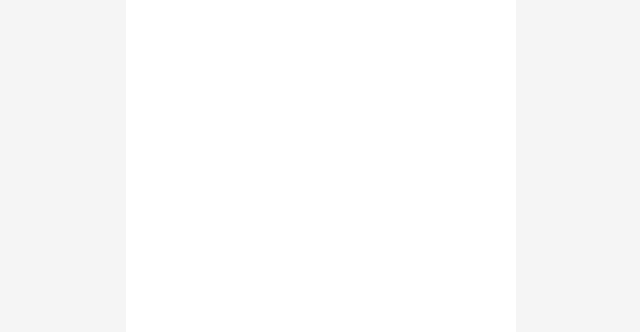
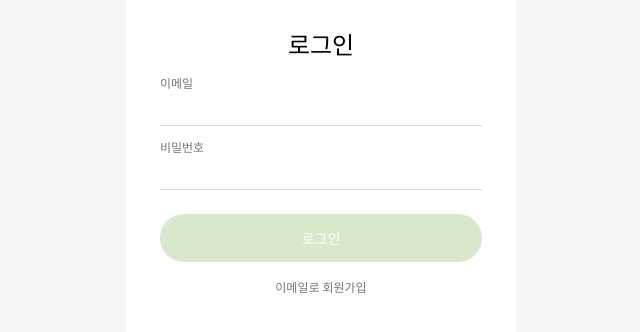
Before and after one commit to FRONTENDSCHOOL7/final-09-campick, a React (Create React App) app: page /login/email in a window 1280 px wide. Before the commit this address had no page. Shown: the top 332 px of the page, without its empty margins (319-959 px from the left). Built offline with nearby package versions, Linux system fonts and the light colour scheme.

Commit message:
🎨 feat : 로그인 구현
라우터에 로그인 이메일 주소 추가

```diff
--- a/src/components/navbar/navbar.jsx
+++ b/src/components/navbar/navbar.jsx
@@ -9,6 +9,7 @@ import postIcon from "../../assets/icons/icon-edit.svg";
 import postIconFill from "../../assets/icons/icon-edit-fill.svg";
 import profileIcon from "../../assets/icons/icon-user.svg";
 import profileIconFill from "../../assets/icons/icon-user-fill.svg";
+
 const NavContainer = styled.nav`
   width: 100%;
   border-top: solid 1px #dbdbdb;
--- a/src/pages/loginEmail/LoginEmail.jsx
+++ b/src/pages/loginEmail/LoginEmail.jsx
@@ -1,5 +1,5 @@
 import React, { useState, useEffect } from 'react';
-import { SignUpContainer, WrapperLoginEmail } from './loginEmail.style'
+import { SignUpContainer, WrapperLoginEmail } from './LoginEmail.style'
 import { Incorrect, InputStyle, LabelStyle, Submitbutton, Title, WrapEmailPw, WrapForm } from '../../components/form/form.style'
 import { Helmet } from 'react-helmet-async';
 import { api } from "../../api/loginApi"
--- a/src/routes/Router.jsx
+++ b/src/routes/Router.jsx
@@ -9,6 +9,7 @@ export default function Router() {
     <BrowserRouter>
       <Routes>
         <Route path="/" element={<Home />} />
+        <Route path="/login/email" element = {<LoginEmail/>}/>
       </Routes>
     </BrowserRouter>
   );
```
